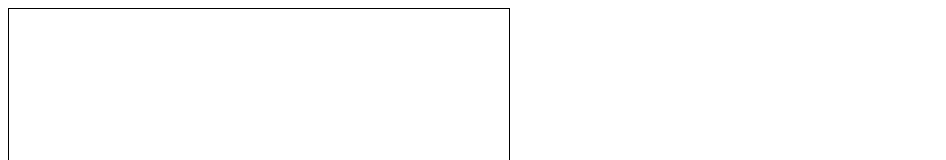
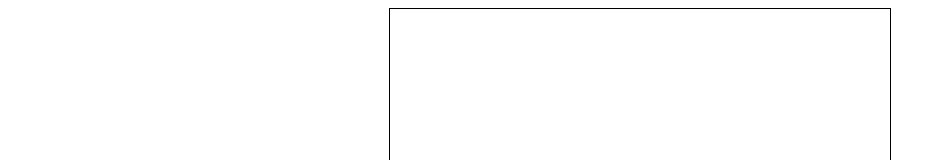
Before and after one commit to ThomasGauthierr/JSProject, a plain HTML site: page index.html in a window 1280 px wide. Shown: the top 160 px of the page, without its empty margins (0-946 px from the left). Drawn offline with Linux system fonts and the light colour scheme.

Commit message:
Canvas initialised

```diff
--- a/css/style.css
+++ b/css/style.css
@@ -1,3 +1,8 @@
 #myCanvas {
     border:1px solid;
-  }
+}
+
+#canvasContainer {
+  width: 100%;
+  text-align: center;
+}
--- a/index.html
+++ b/index.html
@@ -3,14 +3,15 @@
 <head>
   <meta charset="utf-8">
   <meta name="viewport" content="width=device-width">
-  <title>JS Project</title>
+  <title>Bubble trouble</title>
   <link rel="stylesheet" href="css/style.css">
 
   <script src="js/game.js"></script>
   <script src="js/listeners.js"></script>
 </head>
 <body>
-<canvas id="myCanvas" width=500 height=500>
-  </canvas>
+  <div id="canvasContainer">
+    <canvas id="myCanvas"></canvas>
+  </div>
 </body>
 </html>
--- a/js/game.js
+++ b/js/game.js
@@ -1,9 +1,30 @@
 window.onload = init;
 
+let pixelPos = true;
+
+let canvas;
+
 function init() {
+    canvas = document.querySelector("#myCanvas");
+
+    if (!pixelPos) {
+    resizeCanvas();
+
+    window.addEventListener('resize', resizeCanvas, false);
+    } else {
+        canvas.width = "500";
+        canvas.height = "500";
+    }
     //Ecouteurs de clavier
     window.onkeydown = keyDown;
     window.onkeyup = keyUp;
 
 
 }
+
+function resizeCanvas() {
+    let canvas = document.querySelector('#myCanvas');
+
+    canvas.width = window.innerWidth * 0.95;
+    canvas.height = window.innerHeight * 0.95;
+}
```
